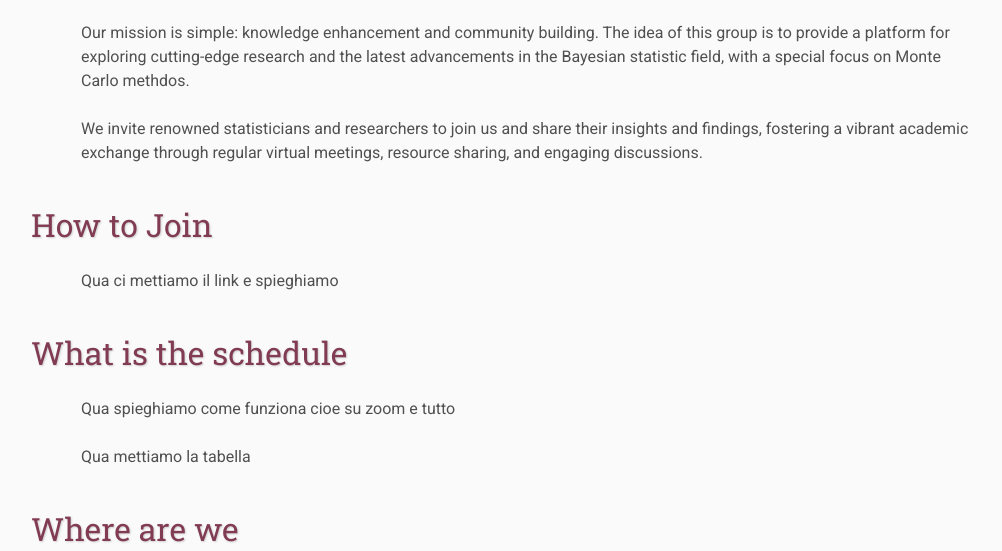
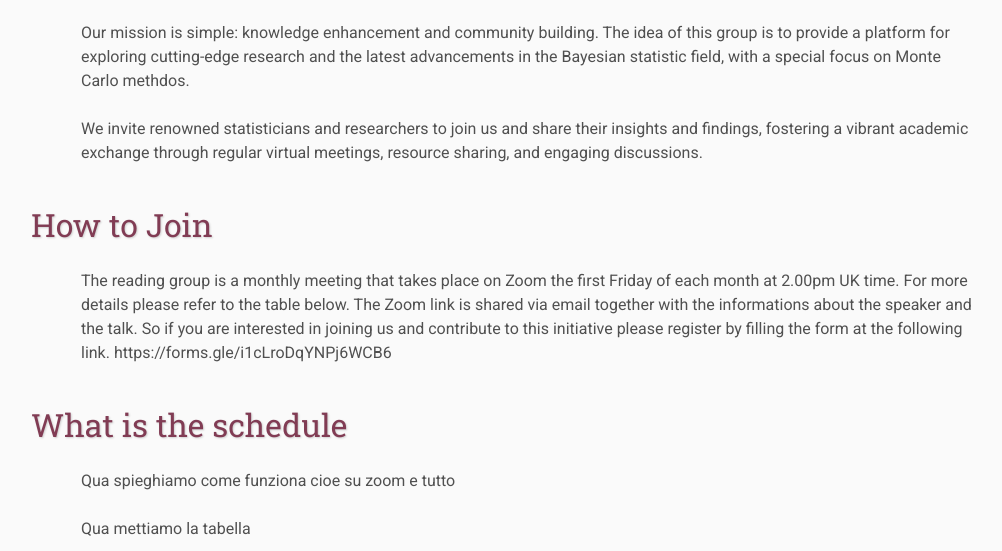
Before and after one commit to MonteCarloCircle/mccircle, a plain HTML site: page index.html in a window 1280 px wide. Shown: the part 645-1196 px from the top of the page, without its empty margins (109-1111 px from the left). Drawn offline with Linux system fonts and the light colour scheme.

Commit message:
Update index.html
how to join

```diff
--- a/index.html
+++ b/index.html
@@ -90,7 +90,7 @@
 
      <h2>How to Join</h2>
     <p>
-        Qua ci mettiamo il link e spieghiamo
+        The reading group is a monthly meeting that takes place on Zoom the first Friday of each month at 2.00pm UK time. For more details please refer to the table below. The Zoom link is shared via email together with the informations about the speaker and the talk. So if you are interested in joining us and contribute to this initiative please register by filling the form at the following link. https://forms.gle/i1cLroDqYNPj6WCB6
     </p>
 
 
```
